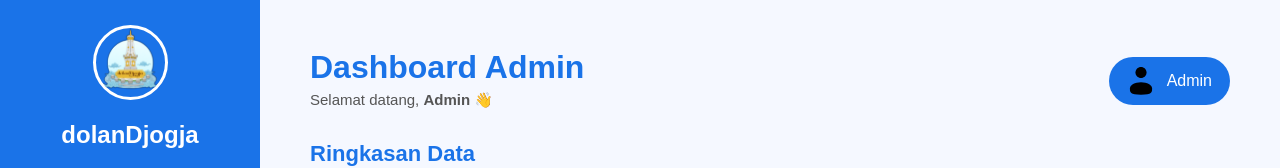
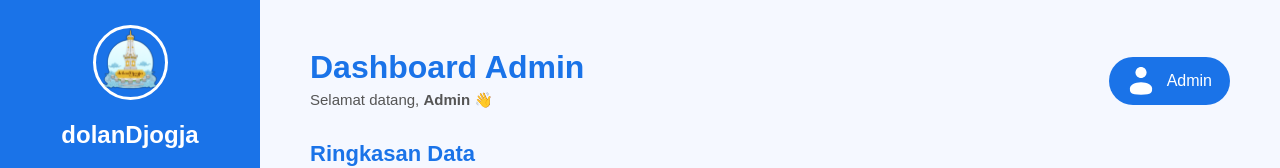
Before and after one commit to Poeww/dolanDjogja_7A, a React (Vite) app in the folder dolanDjogja_fe/: page /admin/dashboard in a window 1280 px wide. Shown: the top 168 px of the page. Built offline with nearby package versions, Linux system fonts and the light colour scheme; no server answers; sample sign-in values are in the browser's storage.

Commit message:
update: style profile color

```diff
--- a/dolanDjogja_fe/src/pages/admin/dashboard/dashboard.css
+++ b/dolanDjogja_fe/src/pages/admin/dashboard/dashboard.css
@@ -139,6 +139,7 @@ body {
 .profile-img {
   width: 28px;
   height: 28px;
+  filter: brightness(0) invert(1);
 }
 
 /* =============================
```
